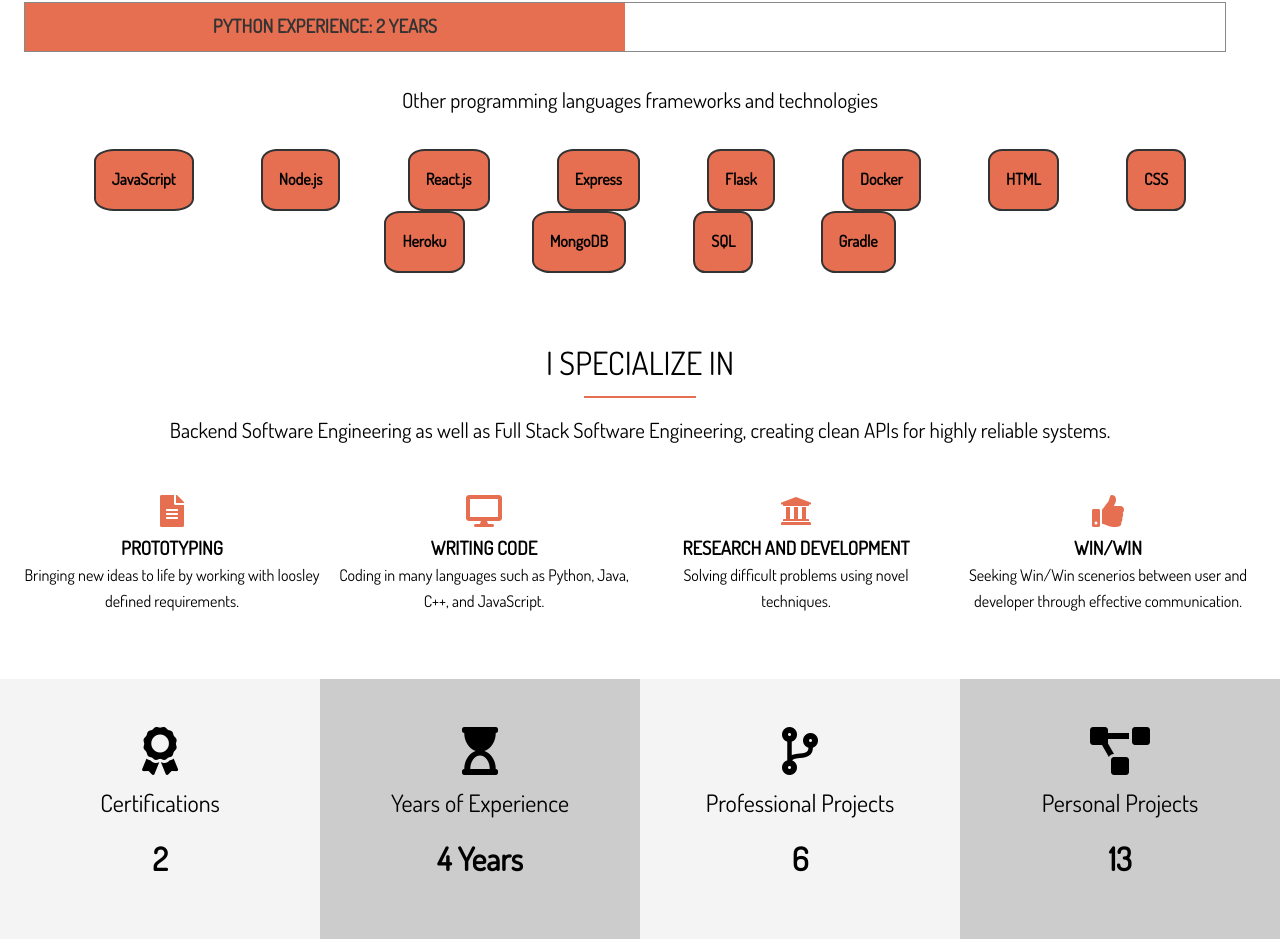
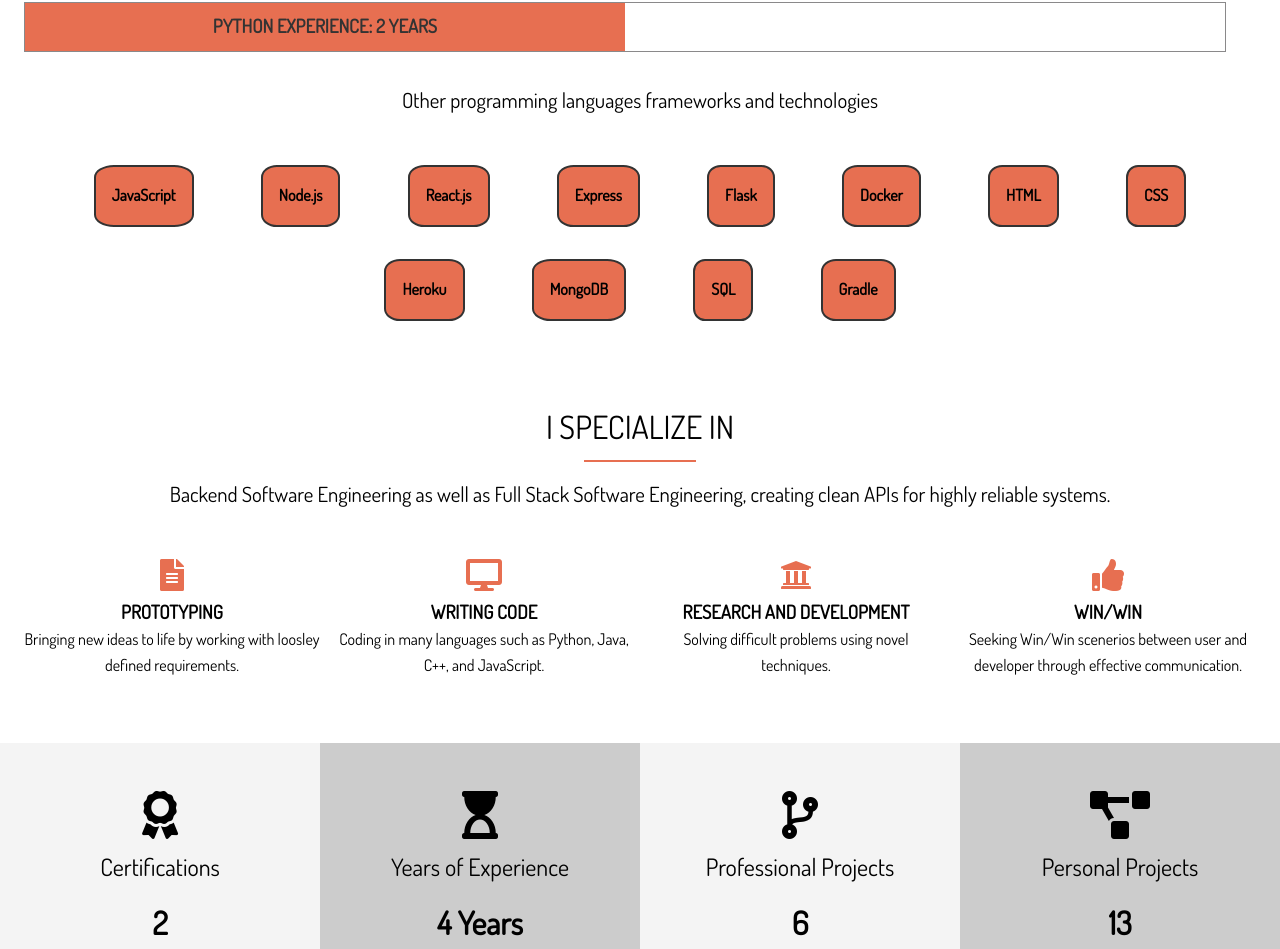
Before and after one commit to gregorysimpson13/gregorysimpson13.github.io, a plain HTML site: page index.html in a window 1280 px wide. Shown: the part 1281-2230 px from the top of the page. Drawn offline with Linux system fonts and the light colour scheme.

Commit message:
checking in the new css file with margin between the technologies

```diff
--- a/css/main.css
+++ b/css/main.css
@@ -80,7 +80,7 @@
   padding: 0; }
 
 body {
-  font-family: 'Dosis', sans-serif;
+  font-family: "Dosis", sans-serif;
   line-height: 1.6; }
 
 a {
@@ -90,7 +90,9 @@
 ul {
   list-style: none; }
 
-h2, h3, h4 {
+h2,
+h3,
+h4 {
   text-transform: uppercase; }
 
 img {
@@ -200,7 +202,7 @@
 
 #home-d li {
   display: inline-block;
-  margin: 0 2rem;
+  margin: 1rem 2rem;
   padding: 1rem;
   border: 2px solid #333;
   background: #e76f51;
```
